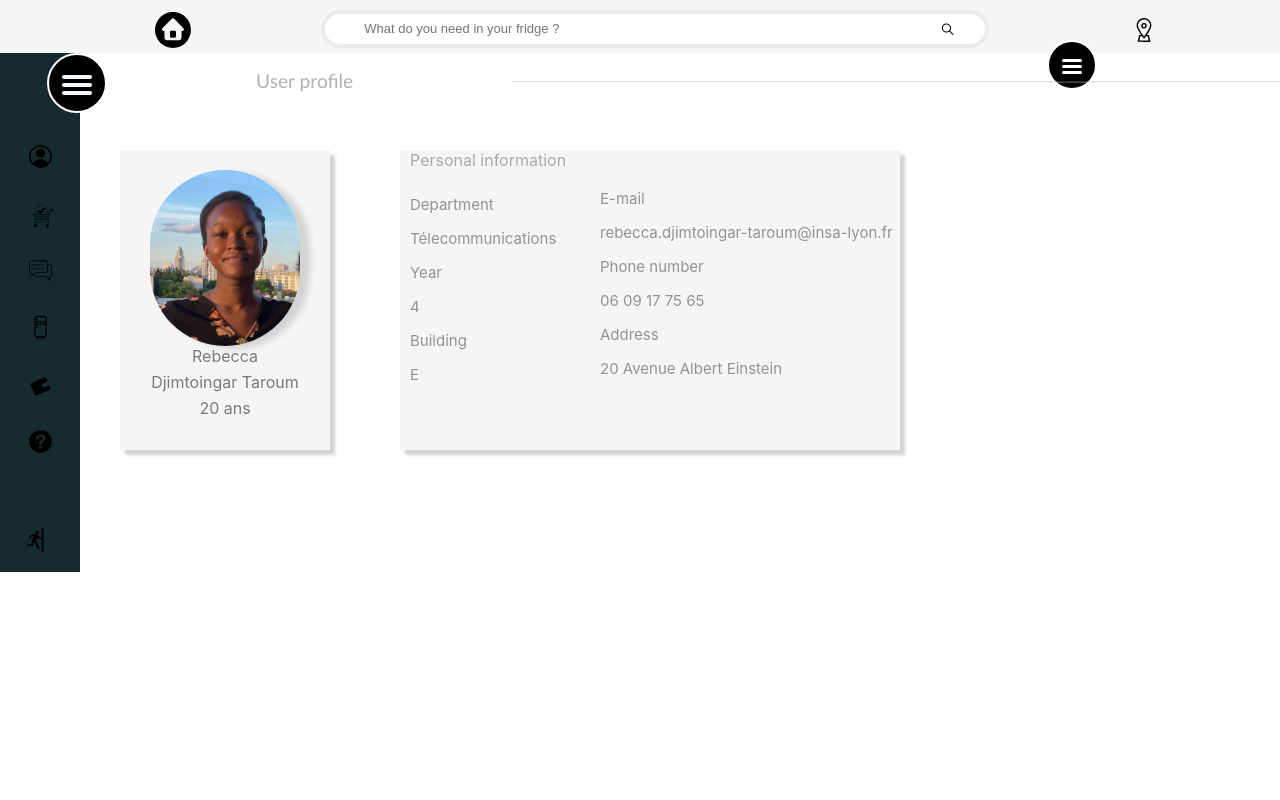
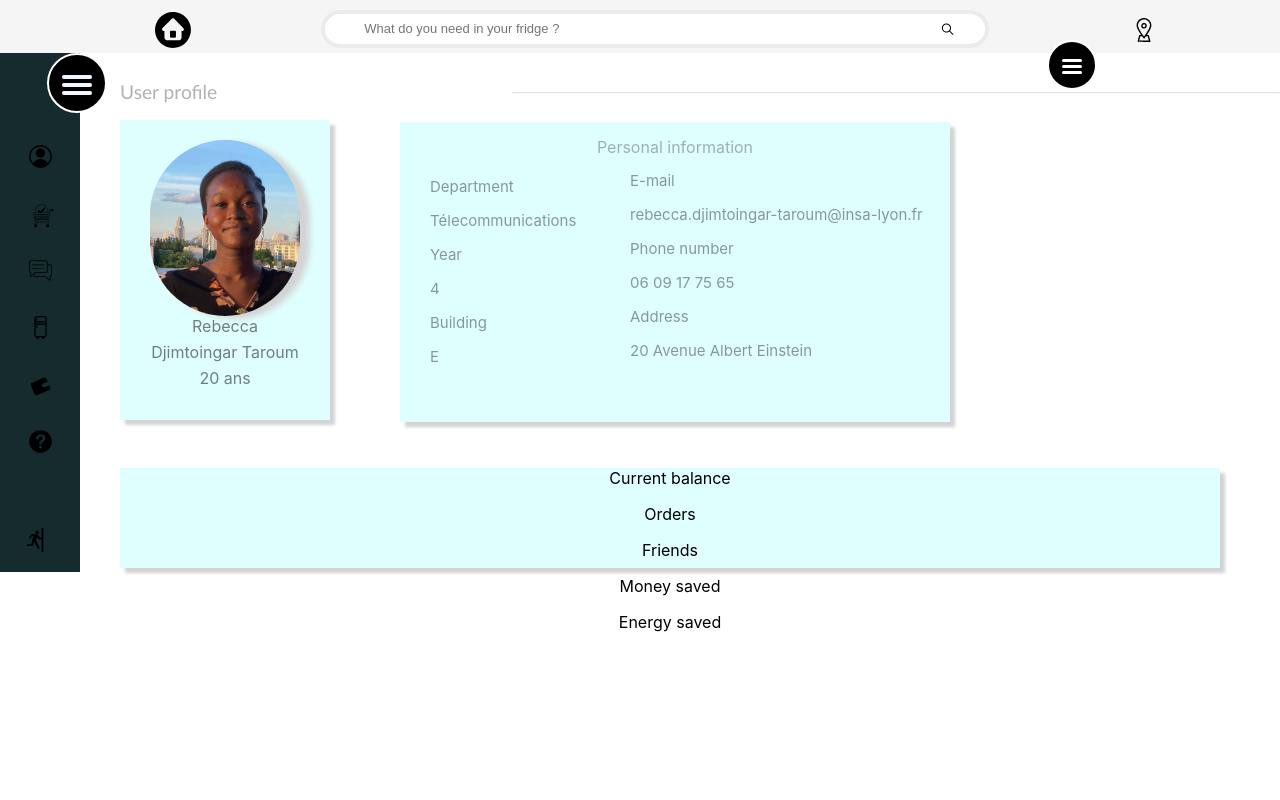
Before and after one commit to rebeccadjim/eco_frigdely, a React (Create React App) app: page /user in a window 1280 px wide. Shown: the top 800 px of the page. Built offline with nearby package versions, Linux system fonts and the light colour scheme.

Commit message:
user page notif left

```diff
--- a/src/data/userFile.js
+++ b/src/data/userFile.js
@@ -8,6 +8,7 @@ export const userFile = [
         department:"Télecommunications",
         year:4,
         building:"E",
+        floor: 1,
         picture: profilePic,
         email: "rebecca.djimtoingar-taroum@insa-lyon.fr",
         phoneNumber: "06 09 17 75 65",
--- a/src/pages/User.js
+++ b/src/pages/User.js
@@ -10,8 +10,10 @@ function User() {
     const userInfo = userFile.find((userInfo) => userInfo.name === name)
     return (
         <div className="user-page-container">
-            <p className="user-profile">User profile</p>
-            <div className="trait"><hr /></div>
+            <div className="user-page-deco">
+                <p className="user-profile">User profile</p>
+                <div className="trait"><hr /></div>
+            </div>
             <div className="user-info-container">
                 <div className="profile">
                     <img className="profile-pic" src={userInfo.picture} alt=""></img>
@@ -40,6 +42,14 @@ function User() {
                     </div>
                 </div>
             </div>
+            <div className="user-data-container">
+                <p className="infos-bottom">Current balance</p>
+                <p className="infos-bottom">Orders</p>
+                <p className="infos-bottom">Friends</p>
+                <p className="infos-bottom">Money saved</p>
+                <p className="infos-bottom">Energy saved</p>
+            </div>
+            <div className="notifications-container"></div>
         </div>
     );
 }
--- a/src/styles/User.css
+++ b/src/styles/User.css
@@ -5,22 +5,31 @@
    left: 100px;
    top: 70px;
 }
-
+.user-page-deco{
+    position: relative;
+    height: 50px;
+}
 .user-profile{
     position: absolute;
     font-size: larger;
     font-family:'Trebuchet MS', 'Lucida Sans Unicode', 'Lucida Grande', 'Lucida Sans', Arial, sans-serif;
-    left: 20%;
-    top: 50px;
     opacity: 30%;
+    bottom: 500px;
+    left: 120px;
 }
-
+.trait{
+    position: absolute;
+    left: 40%;
+    width: 60%;
+    opacity: 30%;
+    bottom: 520px;
+}
 .profile{
     position: absolute;
-    background-color: rgb(245, 245, 245);
+    background-color: rgb(223, 255, 254);
     width: 210px;
     height: 300px;
-    top: 150px;
+    top: 120px;
     left: 120px;
     box-shadow: 5px 5px 3px lightgray;
 }
@@ -33,14 +42,7 @@
     box-shadow: 10px 3px 6px lightgray;
 }
 
-.trait{
-    position: absolute;
-    top: 73px;
-    left: 40%;
-    width: 60%;
-    opacity: 30%;
-    bottom: 20px;
-}
+
 
 .name-under-pic{
     text-align: center;
@@ -50,27 +52,28 @@
 }
 
 .personal-infos{
-    position: absolute;
-    background-color: rgb(245, 245, 245);
-    width: 500px;
+    position: relative;
+    background-color: rgb(223, 255, 254);
+    width: 550px;
     height: 300px;
-    top: 150px;
+    bottom: 500px;
     left: 400px;
     box-shadow: 5px 5px 3px lightgray;
 }
 
 .personal-infos-word{
-    text-align: left;
-    margin-left: 10px;
+    position: relative;
+    text-align: center;
     opacity: 30%;
+    top: 15px;
 }
 
 .left-info{
     position: relative;
     font-size: 15px;
     text-align: left;
-    left: 10px;
-    top: 10px;
+    left: 30px;
+    top: 20px;
     opacity: 40%;
 }
 
@@ -78,7 +81,27 @@
     position: relative;
     font-size: 15px;
     text-align: left;
-    left: 200px;
-    bottom: 200px;
+    left: 230px;
+    bottom: 190px;
     opacity: 40%;
 }
+
+.user-data-container{
+    position: relative;
+    background-color: rgb(223, 255, 254);
+    width: 1100px;
+    height: 100px;
+    box-shadow: 5px 5px 3px lightgray;
+    bottom: 470px;
+    left: 120px;
+}
+
+.notifications-container{
+    position: relative;
+    background-color: rgb(223, 255, 254);
+    width: 210px;
+    height: 300px;
+    margin-top: 10;
+    margin-left: 10px;
+    box-shadow: 5px 5px 3px lightgray;
+}
```
